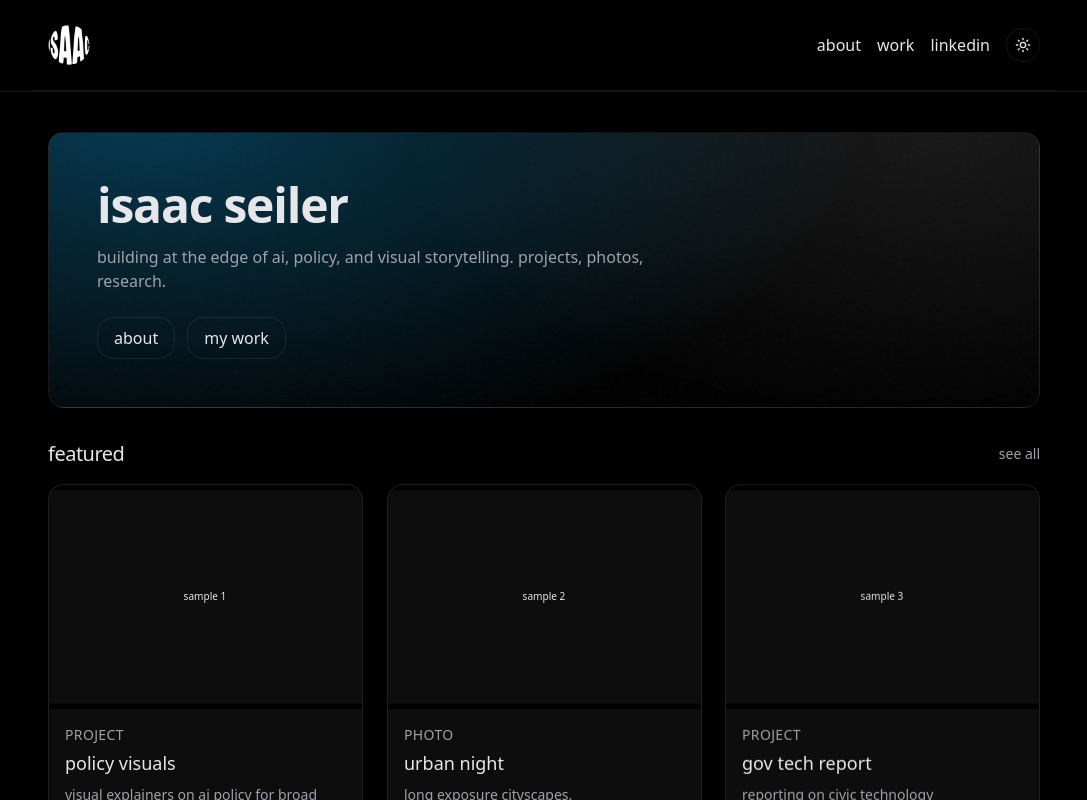
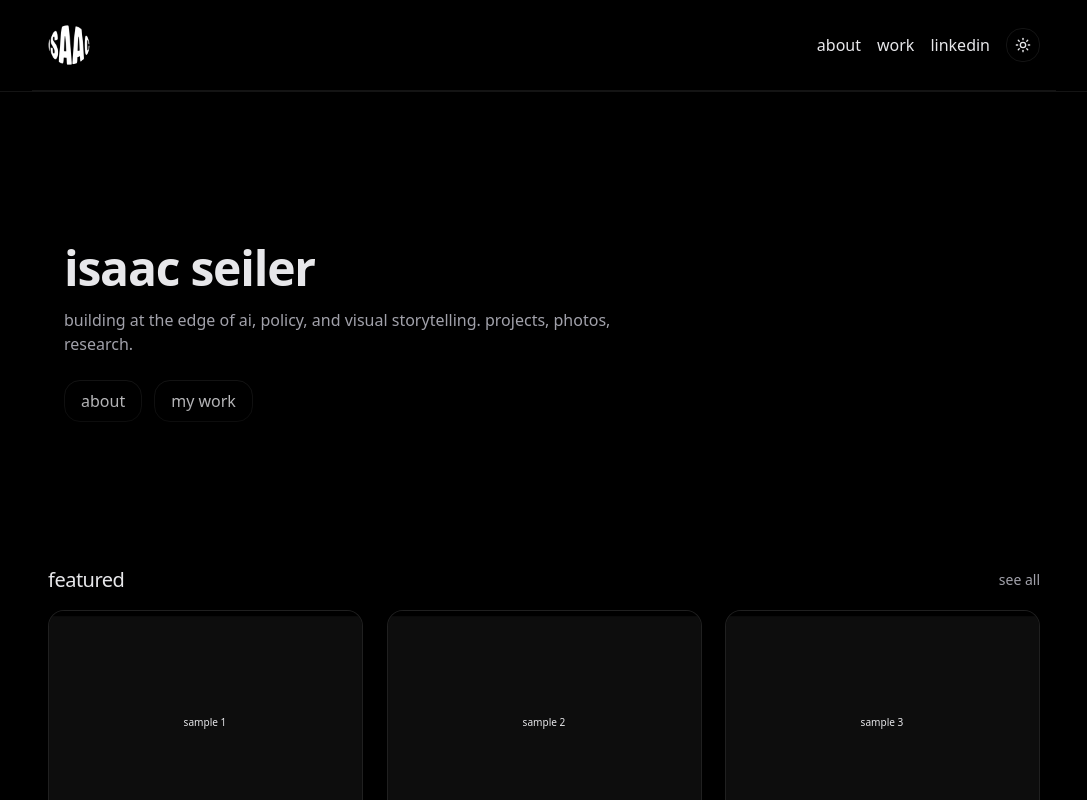
Before and after one commit to isaaciseiler-beep/personalwebsite5, a Next.js app: page / in a window 1280 px wide. Shown: the top 800 px of the page, without its empty margins (96-1183 px from the left). Built offline with nearby package versions, Linux system fonts and the light colour scheme; no server answers.

Commit message:
Update Hero.tsx

```diff
--- a/components/Hero.tsx
+++ b/components/Hero.tsx
@@ -5,22 +5,54 @@ import Link from "next/link";
 
 export default function Hero() {
   const prefers = useReducedMotion();
+
   return (
-    <section className="hero-bg overflow-hidden rounded-2xl border border-subtle p-8 md:p-12 relative">
+    <section className="relative isolate overflow-hidden">
+      {/* full-bleed animated gradient background */}
+      <div className="hero-bg absolute inset-0" aria-hidden="true" />
+
+      {/* bottom fade so gradient ends before next section */}
+      <div
+        className="pointer-events-none absolute inset-x-0 bottom-0 h-40"
+        style={{
+          background:
+            "linear-gradient(to bottom, rgba(0,0,0,0) 0%, var(--color-bg) 80%)",
+        }}
+        aria-hidden="true"
+      />
+
+      {/* content container */}
+      <div className="mx-auto max-w-5xl px-4 py-20 md:py-28">
         <m.div
           initial={prefers ? { opacity: 1, y: 0 } : { opacity: 0, y: 8 }}
           animate={{ opacity: 1, y: 0 }}
-        transition={{ duration: 0.18, ease: [0.2,0,0,1] }}
+          transition={{ duration: 0.18, ease: [0.2, 0, 0, 1] }}
         >
-        <h1 className="text-4xl md:text-5xl font-semibold tracking-tight">isaac seiler</h1>
+          <h1 className="text-4xl md:text-5xl font-semibold tracking-tight">
+            isaac seiler
+          </h1>
           <p className="mt-4 max-w-xl text-muted">
-          building at the edge of ai, policy, and visual storytelling. projects, photos, research.
+            building at the edge of ai, policy, and visual storytelling.
+            projects, photos, research.
           </p>
           <div className="mt-6 flex gap-3">
-          <Link href="/about" prefetch className="rounded-xl border border-subtle px-4 py-2 hover:border-accent/60">about</Link>
-          <Link href="/work" prefetch className="rounded-xl border border-subtle px-4 py-2 hover:border-accent/60">my work</Link>
+            <Link
+              href="/about"
+              prefetch
+              className="rounded-xl border border-subtle px-4 py-2 hover:border-[color:var(--color-accent)]/60"
+            >
+              about
+            </Link>
+            <Link
+              href="/work"
+              prefetch
+              className="rounded-xl border border-subtle px-4 py-2 hover:border-[color:var(--color-accent)]/60"
+            >
+              my work
+            </Link>
           </div>
         </m.div>
+      </div>
     </section>
   );
 }
```
Lines whose indentation alone changed are shown as unchanged.
